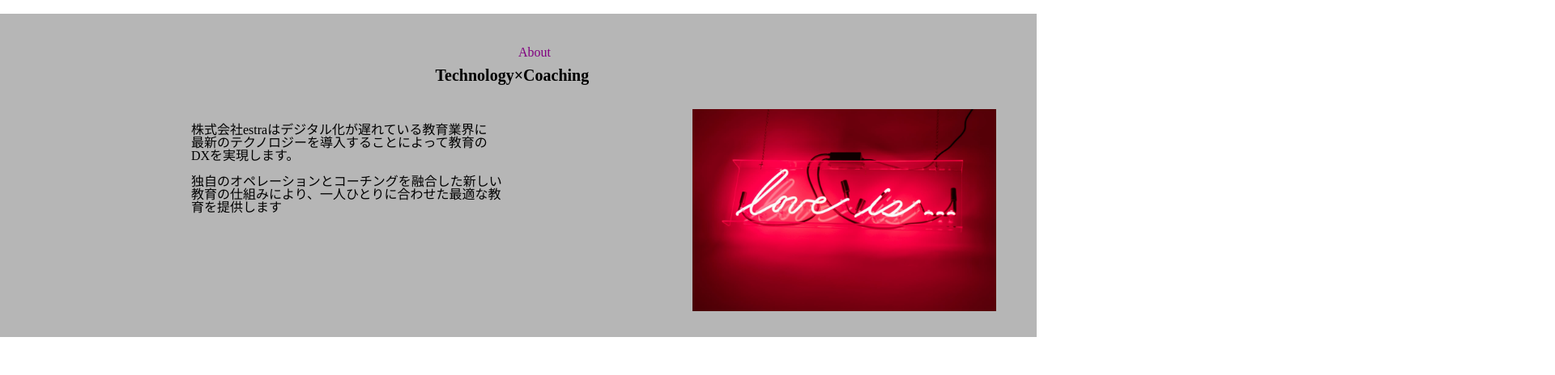
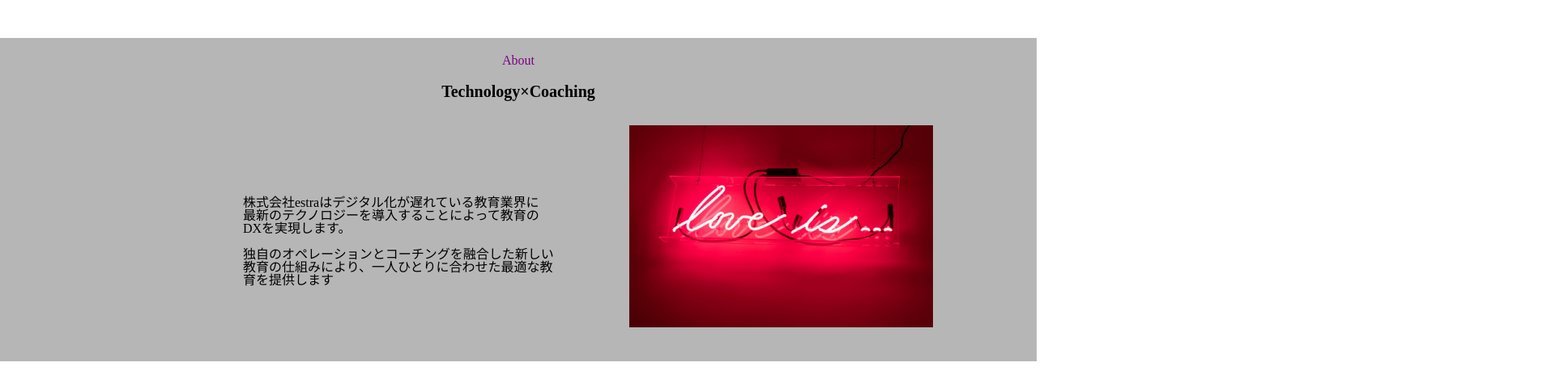
Before and after one commit to noahmeru/web-kadai, a plain HTML site: page index.html in a window 1280 px wide. Shown: the part 954-1418 px from the top of the page at 81% size, 1920 px wide, since content can reach past the window. Drawn offline with Linux system fonts and the light colour scheme.

Commit message:
eight commit

```diff
--- a/css/style.css
+++ b/css/style.css
@@ -11,7 +11,7 @@ a {
   align-items: center;
   height: 70px;
   padding: 0 30px;
-  margin: -15px;
+  margin: 0 15px;
 }
 .header-nav-list{
   display: flex;
@@ -98,12 +98,14 @@ a {
 }
 .about-logo{
   color: purple;
-  transform: translate(50%,40px);
+  text-align: center;
+  padding: 20px 0 0 0;
 }
 .about-title{
-  transform: translate(42%,50px);
+  text-align: center;
   font-size: 20px;
   font-weight: bold;
+  margin: 20px 0;
 }
 .about-img{
   display: flex;
@@ -113,12 +115,12 @@ a {
 .about-img-2{
   height: 250px;
   position: absolute;
-  top: -30px;
-  right: 50px;
+  top: -200px;
+  right: 10%;
 }
 .about-text{
-  margin-right: 100px;
-  transform: translate(20%,100px);
+  margin: 100px 0 0 300px;
+  display: inline-block;
 }
 .service-rogo{
   color: purple;
@@ -143,8 +145,8 @@ a {
   background-color: purple;
   height: 300px;
   width: 400px;
-  transform: translate(270px);
   text-align: center;
+  margin-left: 270px;
 }
 .service-card-2{
   color: #fff;
@@ -295,7 +297,7 @@ position: relative;
   transform: translate(-50%,-50%);
 }
 .recruit-1-img{
-  width: 750px;
+  width: 100%;
 }
 .recruit-2{
 width: 50%;
@@ -312,7 +314,7 @@ position: relative;
   transform: translate(-50%,-50%);
 }
 .recruit-2-img{
-  width: 750px;
+  width: 100%;
 }
 .form-text{
   margin: 30px 0 20px 0px;
```
